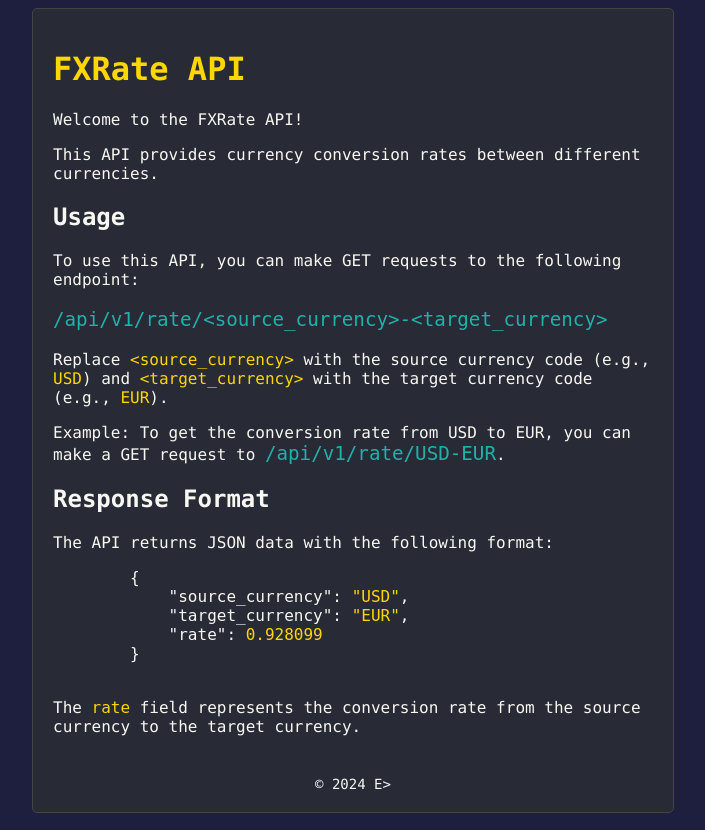
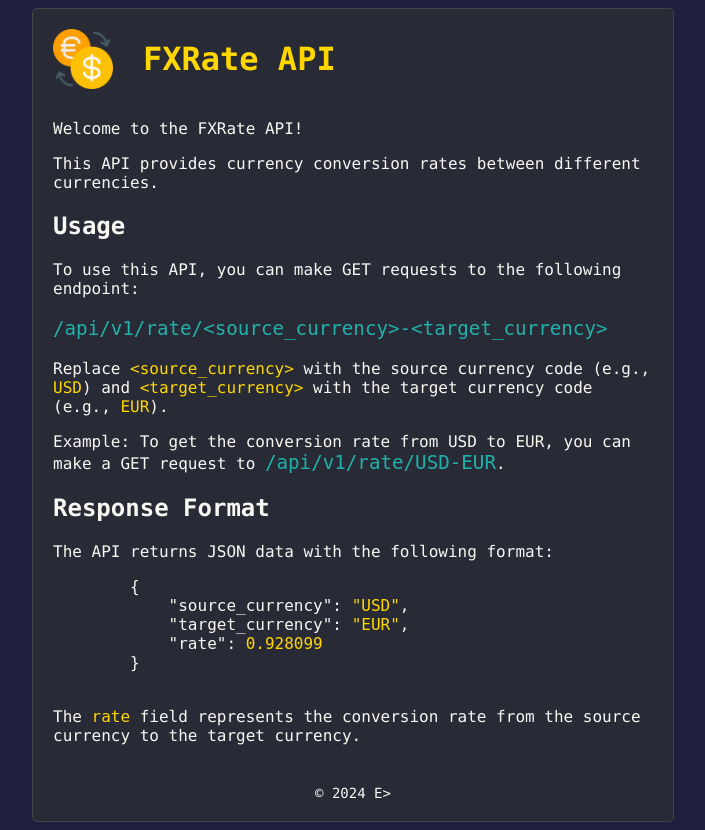
Before and after one commit to emads22/FXRate-API, a Flask app: page / in a window 1280 px wide. Shown: the whole page, without its empty margins (287-992 px from the left). Run offline with Flask 3, Linux system fonts and the light colour scheme; parts of the project's set-up code (start-up, migrations or seed data) failed here and were passed over.

Commit message:
add logo image

```diff
--- a/static/styles.css
+++ b/static/styles.css
@@ -46,3 +46,17 @@ footer {
     margin-top: 40px;
     font-size: 14px;
 }
+
+.title-container {
+    display: flex;
+    align-items: center;
+    margin-bottom: 30px;
+}
+.title-logo {
+    width: 60px;
+    height: 60px;
+    margin-right: 30px;
+}
+.title {
+    margin: 0;
+}
--- a/templates/index.html
+++ b/templates/index.html
@@ -8,7 +8,10 @@
 </head>
 <body>
     <div class="container">
-        <h1 class="title">FXRate API</h1>
+        <div class="title-container">
+            <img src="{{ url_for('static', filename='assets/images/FXRate_API_logo.png') }}" alt="FXRate Logo" class="title-logo">
+            <h1 class="title">FXRate API</h1>
+        </div>
         <p>Welcome to the FXRate API!</p>
         <p>This API provides currency conversion rates between different currencies.</p>
         <h2>Usage</h2>
```
Also changed, not shown: README.md, static/assets/images/FXRate_API_logo.png (added).
